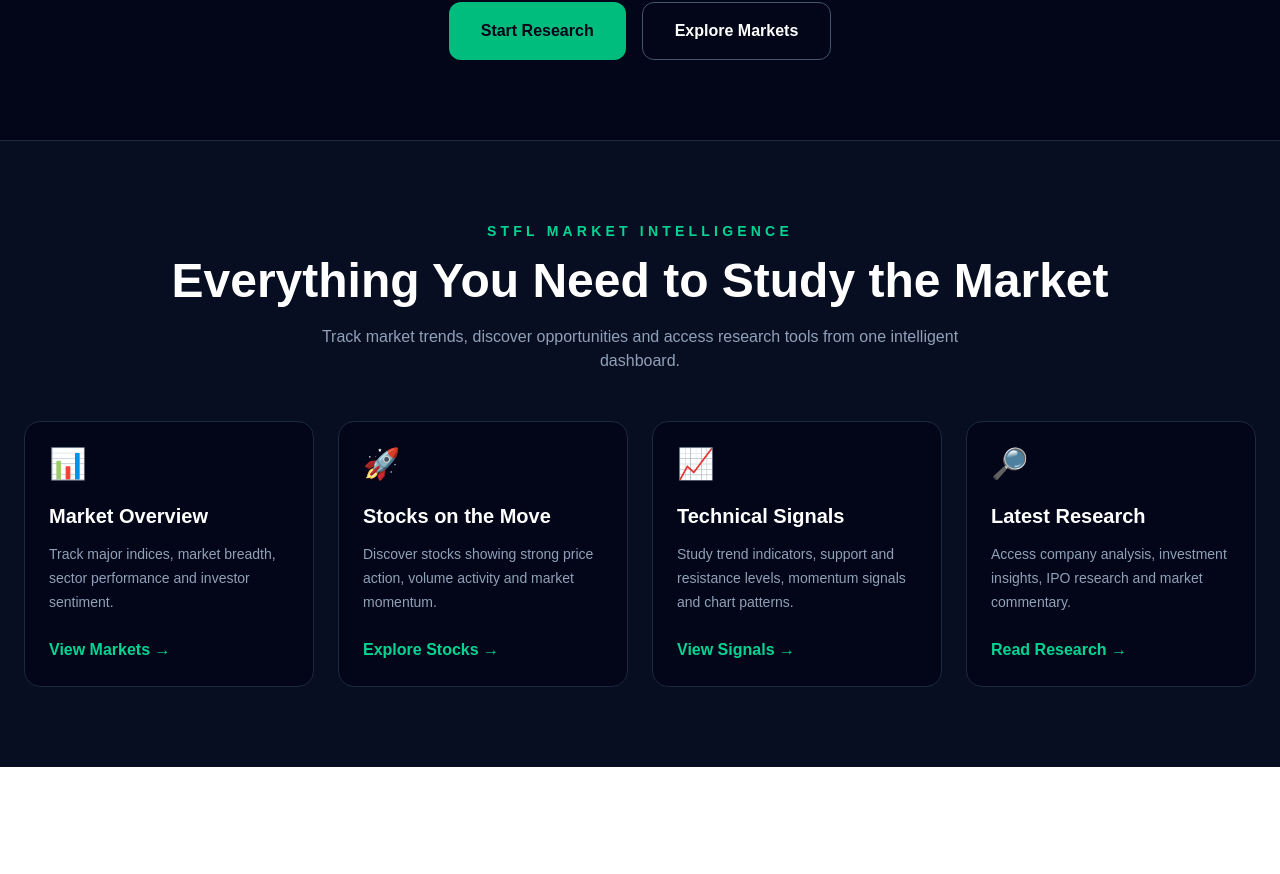
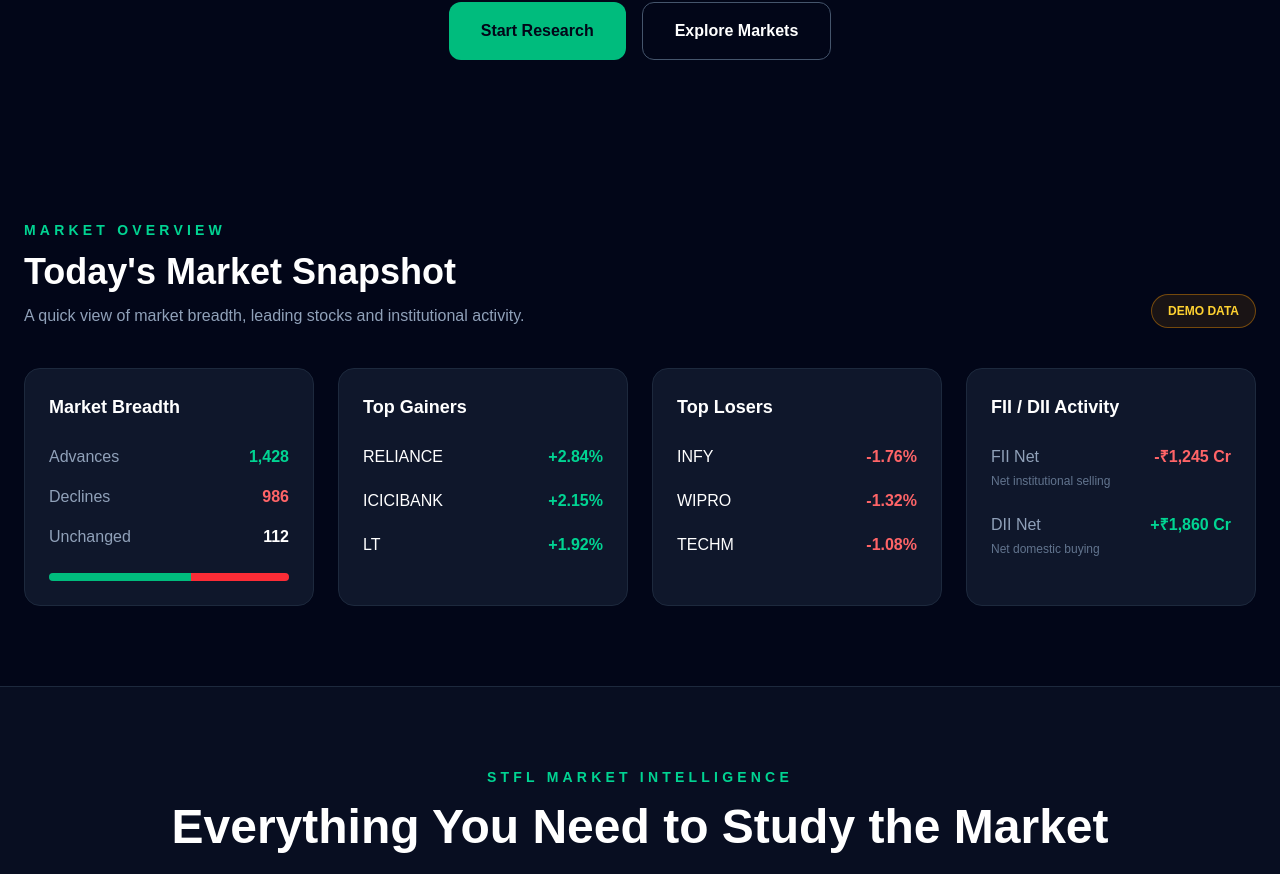
Before and after one commit to sharetradingforliving/stfl-platform, a Next.js app: page / in a window 1280 px wide. Shown: the part 760-1634 px from the top of the page. Before the commit the page ends 1527 px from the top, so only its background shows below. Built offline with nearby package versions, Linux system fonts and the light colour scheme.

Commit message:
Reorder market snapshot above intelligence section

```diff
--- a/app/page.tsx
+++ b/app/page.tsx
@@ -142,7 +142,133 @@ export default function Home() {
           </div>
         </div>
       </section>
-      {/* Dashboard Preview */}
+     {/* Dashboard Preview */}
+{/* Market Overview Dashboard */}
+<section className="bg-slate-950 px-6 py-20">
+  <div className="mx-auto max-w-7xl">
+    <div className="mb-10 flex flex-col justify-between gap-4 md:flex-row md:items-end">
+      <div>
+        <p className="text-sm font-semibold uppercase tracking-[0.3em] text-emerald-400">
+          Market Overview
+        </p>
+
+        <h2 className="mt-3 text-3xl font-bold md:text-4xl">
+          Today&apos;s Market Snapshot
+        </h2>
+
+        <p className="mt-3 text-slate-400">
+          A quick view of market breadth, leading stocks and institutional
+          activity.
+        </p>
+      </div>
+
+      <span className="w-fit rounded-full border border-amber-500/40 bg-amber-500/10 px-4 py-2 text-xs font-semibold text-amber-300">
+        DEMO DATA
+      </span>
+    </div>
+
+    <div className="grid gap-6 lg:grid-cols-2 xl:grid-cols-4">
+      {/* Market Breadth */}
+      <div className="rounded-2xl border border-slate-800 bg-slate-900 p-6">
+        <h3 className="text-lg font-bold">Market Breadth</h3>
+
+        <div className="mt-6 space-y-4">
+          <div className="flex justify-between">
+            <span className="text-slate-400">Advances</span>
+            <span className="font-bold text-emerald-400">1,428</span>
+          </div>
+
+          <div className="flex justify-between">
+            <span className="text-slate-400">Declines</span>
+            <span className="font-bold text-red-400">986</span>
+          </div>
+
+          <div className="flex justify-between">
+            <span className="text-slate-400">Unchanged</span>
+            <span className="font-bold">112</span>
+          </div>
+        </div>
+
+        <div className="mt-6 flex h-2 overflow-hidden rounded-full bg-slate-800">
+          <div className="w-[59%] bg-emerald-500"></div>
+          <div className="w-[41%] bg-red-500"></div>
+        </div>
+      </div>
+
+      {/* Top Gainers */}
+      <div className="rounded-2xl border border-slate-800 bg-slate-900 p-6">
+        <h3 className="text-lg font-bold">Top Gainers</h3>
+
+        <div className="mt-6 space-y-5">
+          <div className="flex justify-between">
+            <span>RELIANCE</span>
+            <span className="font-semibold text-emerald-400">+2.84%</span>
+          </div>
+
+          <div className="flex justify-between">
+            <span>ICICIBANK</span>
+            <span className="font-semibold text-emerald-400">+2.15%</span>
+          </div>
+
+          <div className="flex justify-between">
+            <span>LT</span>
+            <span className="font-semibold text-emerald-400">+1.92%</span>
+          </div>
+        </div>
+      </div>
+
+      {/* Top Losers */}
+      <div className="rounded-2xl border border-slate-800 bg-slate-900 p-6">
+        <h3 className="text-lg font-bold">Top Losers</h3>
+
+        <div className="mt-6 space-y-5">
+          <div className="flex justify-between">
+            <span>INFY</span>
+            <span className="font-semibold text-red-400">-1.76%</span>
+          </div>
+
+          <div className="flex justify-between">
+            <span>WIPRO</span>
+            <span className="font-semibold text-red-400">-1.32%</span>
+          </div>
+
+          <div className="flex justify-between">
+            <span>TECHM</span>
+            <span className="font-semibold text-red-400">-1.08%</span>
+          </div>
+        </div>
+      </div>
+
+      {/* FII DII Activity */}
+      <div className="rounded-2xl border border-slate-800 bg-slate-900 p-6">
+        <h3 className="text-lg font-bold">FII / DII Activity</h3>
+
+        <div className="mt-6 space-y-6">
+          <div>
+            <div className="flex justify-between">
+              <span className="text-slate-400">FII Net</span>
+              <span className="font-bold text-red-400">-₹1,245 Cr</span>
+            </div>
+            <p className="mt-1 text-xs text-slate-500">
+              Net institutional selling
+            </p>
+          </div>
+
+          <div>
+            <div className="flex justify-between">
+              <span className="text-slate-400">DII Net</span>
+              <span className="font-bold text-emerald-400">+₹1,860 Cr</span>
+            </div>
+            <p className="mt-1 text-xs text-slate-500">
+              Net domestic buying
+            </p>
+          </div>
+        </div>
+      </div>
+    </div>
+  </div>
+</section>
+
 <section className="border-t border-slate-800 bg-slate-900/50 px-6 py-20">
   <div className="mx-auto max-w-7xl">
     <div className="mb-12 text-center">
@@ -215,6 +341,7 @@ export default function Home() {
     </div>
   </div>
 </section>
-    </main>
+
+         </main>
   );
 }
```
